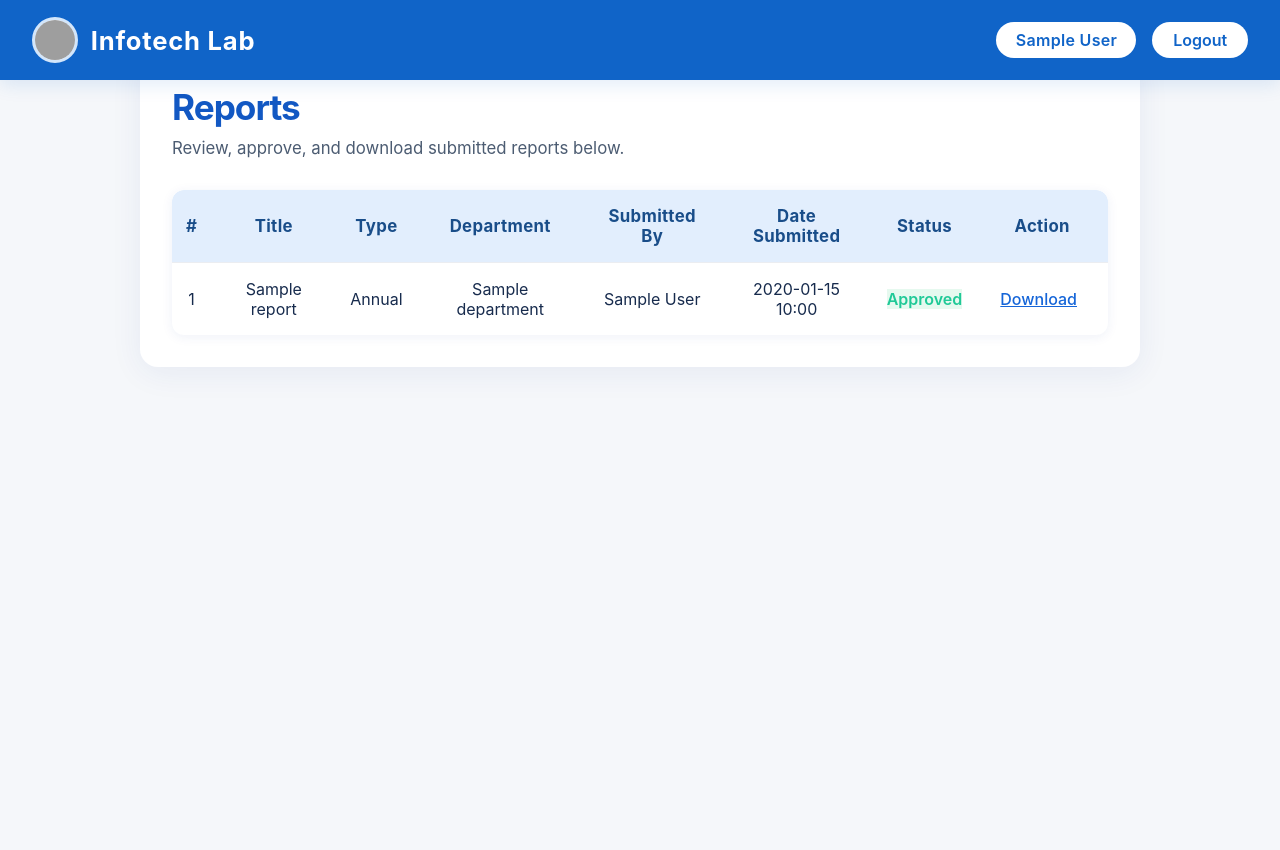
After one commit to mgi25/IQAC-Suite, a Django app: page /core-admin/reports/ in a window 1280 px wide. The commit adds this page. Run offline with Django 5.2, Linux system fonts and the light colour scheme; a user stored in the database is signed in; tables that the repository leaves empty hold one stand-in row (values such as "Sample post"); grey boxes are pictures that could not be loaded.

Commit message:
admin panel

```diff
--- a/core/models.py
+++ b/core/models.py
@@ -1,20 +1,27 @@
 from django.db import models
 from django.contrib.auth.models import User
 
+# --- Department, Club, Center Models ---
+
 class Department(models.Model):
     name = models.CharField(max_length=100)
+
     def __str__(self):
         return self.name
 
 class Club(models.Model):
     name = models.CharField(max_length=100)
+
     def __str__(self):
         return self.name
 
 class Center(models.Model):
     name = models.CharField(max_length=100)
+
     def __str__(self):
         return self.name
+
+# --- User Role Assignment ---
 
 class RoleAssignment(models.Model):
     ROLE_CHOICES = [
@@ -33,15 +40,24 @@ class RoleAssignment(models.Model):
     ]
     user = models.ForeignKey(User, on_delete=models.CASCADE, related_name='role_assignments')
     role = models.CharField(max_length=30, choices=ROLE_CHOICES)
-    department = models.ForeignKey(Department, null=True, blank=True, on_delete=models.SET_NULL)
-    club = models.ForeignKey(Club, null=True, blank=True, on_delete=models.SET_NULL)
-    center = models.ForeignKey(Center, null=True, blank=True, on_delete=models.SET_NULL)
+    department = models.ForeignKey(Department, null=True, blank=True, on_delete=models.SET_NULL, related_name='role_assignments')
+    club = models.ForeignKey(Club, null=True, blank=True, on_delete=models.SET_NULL, related_name='role_assignments')
+    center = models.ForeignKey(Center, null=True, blank=True, on_delete=models.SET_NULL, related_name='role_assignments')
+
     def __str__(self):
         details = [self.get_role_display()]
-        if self.department: details.append(f"of {self.department}")
-        if self.club: details.append(f"of {self.club}")
-        if self.center: details.append(f"of {self.center}")
+        if self.department:
+            details.append(f"of {self.department}")
+        if self.club:
+            details.append(f"of {self.club}")
+        if self.center:
+            details.append(f"of {self.center}")
         return f"{self.user.username} - {' '.join(details)}"
+
+    class Meta:
+        unique_together = ('user', 'role', 'department', 'club', 'center')
+
+# --- User Profile ---
 
 class Profile(models.Model):
     user = models.OneToOneField(User, on_delete=models.CASCADE, related_name='profile')
@@ -53,16 +69,17 @@ class Profile(models.Model):
 
     @role.setter
     def role(self, value):
-        # store into main_role
         self.main_role = value
 
     def __str__(self):
         return f"{self.user.username} - {self.main_role or 'No main role'}"
 
+# --- Event Proposals ---
+
 class EventProposal(models.Model):
-    department = models.CharField(max_length=100)
+    department = models.ForeignKey(Department, on_delete=models.SET_NULL, null=True, blank=True)
     user_type = models.CharField(max_length=30)  # summary of main role(s)
-    submitted_by = models.ForeignKey(User, on_delete=models.CASCADE)
+    submitted_by = models.ForeignKey(User, on_delete=models.CASCADE, related_name='event_proposals')
     title = models.CharField(max_length=200)
     description = models.TextField()
     date_submitted = models.DateTimeField(auto_now_add=True)
@@ -76,5 +93,34 @@ class EventProposal(models.Model):
     ]
     status = models.CharField(max_length=20, choices=STATUS_CHOICES, default='draft')
     return_comment = models.TextField(blank=True, null=True)
+
     def __str__(self):
         return f"{self.title} ({self.get_status_display()})"
+
+# --- Reports ---
+
+class Report(models.Model):
+    REPORT_TYPE_CHOICES = [
+        ('annual', 'Annual'),
+        ('event', 'Event'),
+        ('iqac', 'IQAC'),
+        ('custom', 'Custom'),
+    ]
+    title = models.CharField(max_length=200)
+    description = models.TextField(blank=True)
+    department = models.ForeignKey(Department, on_delete=models.SET_NULL, null=True, blank=True)
+    submitted_by = models.ForeignKey(User, on_delete=models.SET_NULL, null=True, blank=True, related_name='submitted_reports')
+    date_submitted = models.DateTimeField(auto_now_add=True)
+    report_type = models.CharField(max_length=30, choices=REPORT_TYPE_CHOICES, default='custom')
+    file = models.FileField(upload_to='reports/', blank=True, null=True)
+    STATUS_CHOICES = [
+        ('draft', 'Draft'),
+        ('submitted', 'Submitted'),
+        ('approved', 'Approved'),
+        ('rejected', 'Rejected'),
+    ]
+    status = models.CharField(max_length=20, choices=STATUS_CHOICES, default='draft')
+    feedback = models.TextField(blank=True, null=True)
+
+    def __str__(self):
+        return f"{self.title} - {self.get_report_type_display()} ({self.get_status_display()})"
--- a/core/urls.py
+++ b/core/urls.py
@@ -21,5 +21,9 @@ urlpatterns = [
     path('core-admin/event-proposals/', views.admin_event_proposals, name='admin_event_proposals'),
     path('core-admin/event-proposal/<int:proposal_id>/json/', views.event_proposal_json, name='event_proposal_json'),
     path('core-admin/event-proposal/<int:proposal_id>/action/', views.event_proposal_action, name='event_proposal_action'),
+    path('core-admin/reports/', views.admin_reports, name='admin_reports'),
+    path('core-admin/reports/<int:report_id>/approve/', views.admin_reports_approve, name='admin_reports_approve'),
+    path('core-admin/reports/<int:report_id>/reject/', views.admin_reports_reject, name='admin_reports_reject'),
+
     # path('admin/users/', views.admin_user_panel, name='admin_user_panel'),
 ]
--- a/core/views.py
+++ b/core/views.py
@@ -9,11 +9,13 @@ from django.forms import inlineformset_factory
 
 from .models import (
     Profile, EventProposal, RoleAssignment,
-    Department, Club, Center
+    Department, Club, Center,Report
 )
 from django.http import JsonResponse
 from django.views.decorators.http import require_POST
 import json
+from django.urls import reverse
+from django.http import HttpResponseRedirect
 
 def superuser_required(view_func):
     def _wrapped_view(request, *args, **kwargs):
@@ -223,3 +225,27 @@ def event_proposal_action(request, proposal_id):
         p.admin_comment = comment
     p.save()
     return JsonResponse({"success": True})
+@login_required
+@user_passes_test(lambda u: u.is_staff)
+def admin_reports(request):
+    reports = Report.objects.select_related('submitted_by').all().order_by('-date_submitted')
+    return render(request, 'core/admin_reports.html', {
+        'reports': reports,
+    })
+@login_required
+@user_passes_test(lambda u: u.is_staff)
+def admin_reports_approve(request, report_id):
+    report = get_object_or_404(Report, id=report_id)
+    report.status = 'approved'
+    report.save()
+    messages.success(request, f"Report '{report.title}' approved.")
+    return HttpResponseRedirect(reverse('admin_reports'))
+
+@login_required
+@user_passes_test(lambda u: u.is_staff)
+def admin_reports_reject(request, report_id):
+    report = get_object_or_404(Report, id=report_id)
+    report.status = 'rejected'
+    report.save()
+    messages.warning(request, f"Report '{report.title}' rejected.")
+    return HttpResponseRedirect(reverse('admin_reports'))
--- /dev/null
+++ b/static/core/css/reports.css
@@ -0,0 +1,112 @@
+/* reports.css - For the Reports Page only */
+
+body {
+  background: #f5f7fa;
+  font-family: 'Inter', Arial, sans-serif;
+}
+
+.reports-main-container {
+  max-width: 1000px;
+  margin: 50px auto 0 auto;
+  padding: 36px 32px 32px 32px;
+  background: #fff;
+  border-radius: 18px;
+  box-shadow: 0 6px 32px 0 rgba(30, 58, 138, 0.07);
+}
+
+.reports-header-title {
+  font-size: 2.2rem;
+  font-weight: 700;
+  color: #1258c3;
+  margin-bottom: 10px;
+  letter-spacing: -1px;
+}
+
+.reports-header-desc {
+  font-size: 1.05rem;
+  color: #4c5c72;
+  margin-bottom: 32px;
+}
+
+.reports-table-wrap {
+  overflow-x: auto;
+  border-radius: 12px;
+  box-shadow: 0 2px 12px 0 rgba(22,58,150,0.07);
+  background: #f9fbfd;
+}
+
+.reports-table {
+  width: 100%;
+  border-collapse: collapse;
+  min-width: 800px;
+  font-size: 1rem;
+  background: #f9fbfd;
+  border-radius: 12px;
+  overflow: hidden;
+}
+
+.reports-table th, .reports-table td {
+  padding: 16px 14px;
+  text-align: center;
+  border-bottom: 1px solid #ebedf1;
+}
+
+.reports-table th {
+  background: #e2eefd;
+  color: #194d89;
+  font-weight: 700;
+  font-size: 1.05rem;
+  letter-spacing: 0.02em;
+}
+
+.reports-table td {
+  background: #fff;
+}
+
+.reports-table tr:last-child td {
+  border-bottom: none;
+}
+
+.status-approved {
+  color: #20c997;
+  font-weight: 600;
+}
+.status-pending {
+  color: #f2c94c;
+  font-weight: 600;
+}
+.status-rejected {
+  color: #e63946;
+  font-weight: 600;
+}
+
+.report-action-btn {
+  background: none;
+  color: #1565d8;
+  border: none;
+  padding: 4px 10px;
+  margin-right: 7px;
+  cursor: pointer;
+  font-weight: 500;
+  border-radius: 4px;
+  transition: background 0.16s, color 0.16s;
+  text-decoration: underline;
+}
+.report-action-btn:hover {
+  color: #003366;
+  background: #e2eefd;
+}
+
+@media (max-width: 700px) {
+  .reports-main-container {
+    padding: 18px 4vw 18px 4vw;
+    max-width: 99vw;
+  }
+  .reports-header-title {
+    font-size: 1.4rem;
+  }
+  .reports-table {
+    font-size: 0.95rem;
+    min-width: 520px;
+  }
+}
--- a/templates/core/admin_dashboard.html
+++ b/templates/core/admin_dashboard.html
@@ -54,7 +54,7 @@
         <div class="navcard-title">Event Proposals</div>
         <div class="navcard-desc">View all submitted proposals</div>
       </a>
-      <a class="admin-navcard" href="#"> {#{% url 'admin_reports' %}#}
+      <a class="admin-navcard" href="{% url 'admin_reports' %}"> {#{% url 'admin_reports' %}#}
         <div class="navcard-icon">
           <i class="fa-solid fa-file-lines"></i>
         </div>
--- /dev/null
+++ b/templates/core/admin_reports.html
@@ -0,0 +1,70 @@
+{% extends "base.html" %}
+{% load static %}
+{% block content %}
+<link rel="stylesheet" href="{% static 'core/css/reports.css' %}">
+
+<div class="reports-main-container">
+  <div class="reports-header-title">Reports</div>
+  <div class="reports-header-desc">
+    Review, approve, and download submitted reports below.
+  </div>
+  <div class="reports-table-wrap">
+    <table class="reports-table">
+      <thead>
+        <tr>
+          <th>#</th>
+          <th>Title</th>
+          <th>Type</th>
+          <th>Department</th>
+          <th>Submitted By</th>
+          <th>Date Submitted</th>
+          <th>Status</th>
+          <th>Action</th>
+        </tr>
+      </thead>
+      <tbody>
+        {% for report in reports %}
+        <tr>
+          <td>{{ forloop.counter }}</td>
+          <td>{{ report.title }}</td>
+          <td>{{ report.get_report_type_display }}</td>
+          <td>{{ report.department }}</td>
+          <td>
+            {% if report.submitted_by %}
+              {{ report.submitted_by.get_full_name|default:report.submitted_by.username }}
+            {% else %}
+              -
+            {% endif %}
+          </td>
+          <td>{{ report.date_submitted|date:"Y-m-d H:i" }}</td>
+          <td>
+            {% if report.status == "approved" %}
+              <span class="status-approved">Approved</span>
+            {% elif report.status == "submitted" %}
+              <span class="status-pending">Pending</span>
+            {% elif report.status == "rejected" %}
+              <span class="status-rejected">Rejected</span>
+            {% else %}
+              <span>{{ report.get_status_display }}</span>
+            {% endif %}
+          </td>
+          <td>
+            {% if report.file %}
+              <a href="{{ report.file.url }}" class="report-action-btn" download>Download</a>
+            {% endif %}
+            {% if report.status == "submitted" %}
+              <a href="{% url 'admin_reports_approve' report.id %}" class="report-action-btn">Approve</a>
+              <a href="{% url 'admin_reports_reject' report.id %}" class="report-action-btn">Reject</a>
+            {% endif %}
+          </td>
+        </tr>
+        {% empty %}
+        <tr>
+          <td colspan="8" style="text-align:center;">No reports found.</td>
+        </tr>
+        {% endfor %}
+      </tbody>
+    </table>
+  </div>
+</div>
+{% endblock %}
```
Also changed, not shown: static/core/css/admin_dashboard.css (+49 -0 lines).
